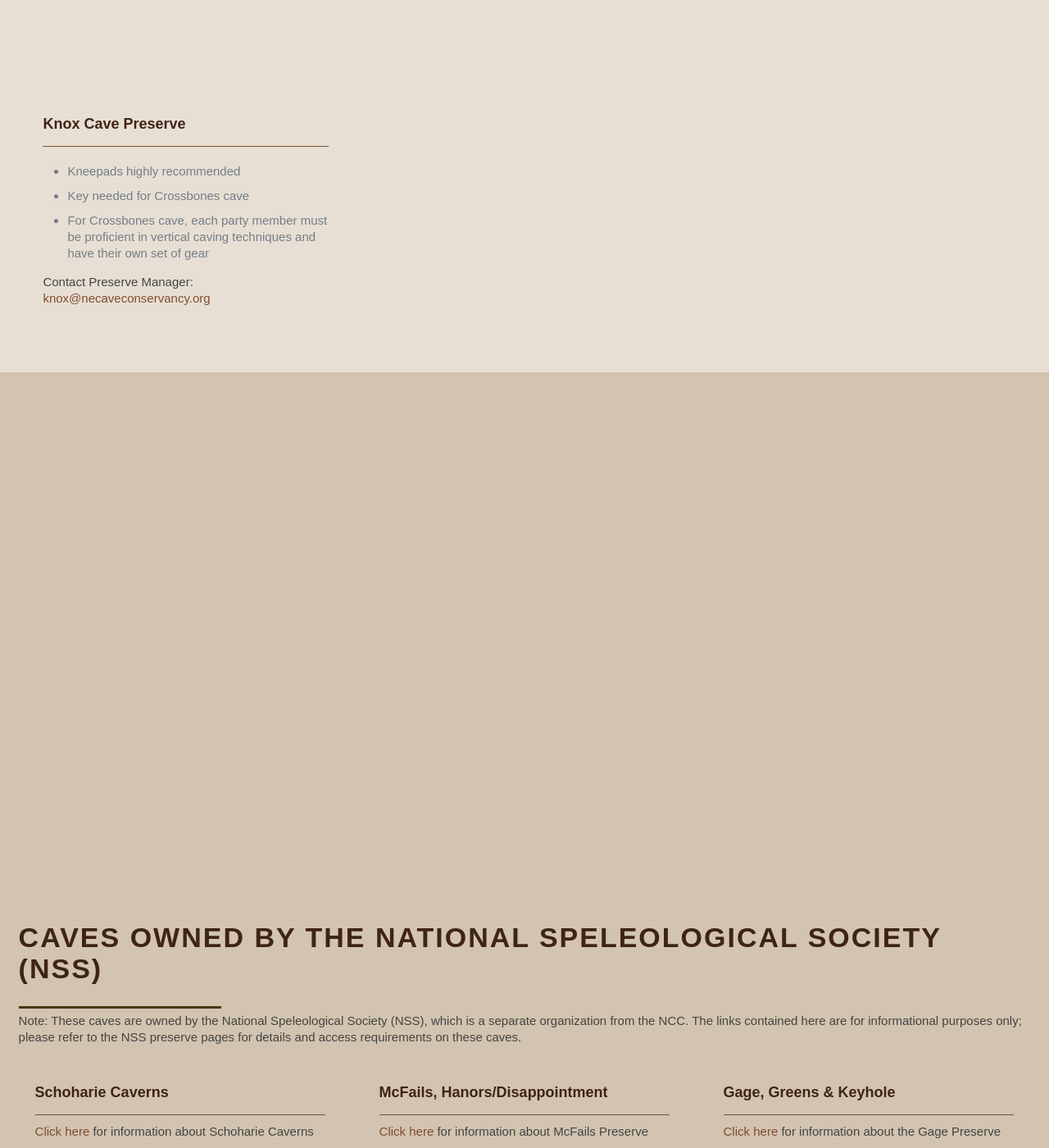
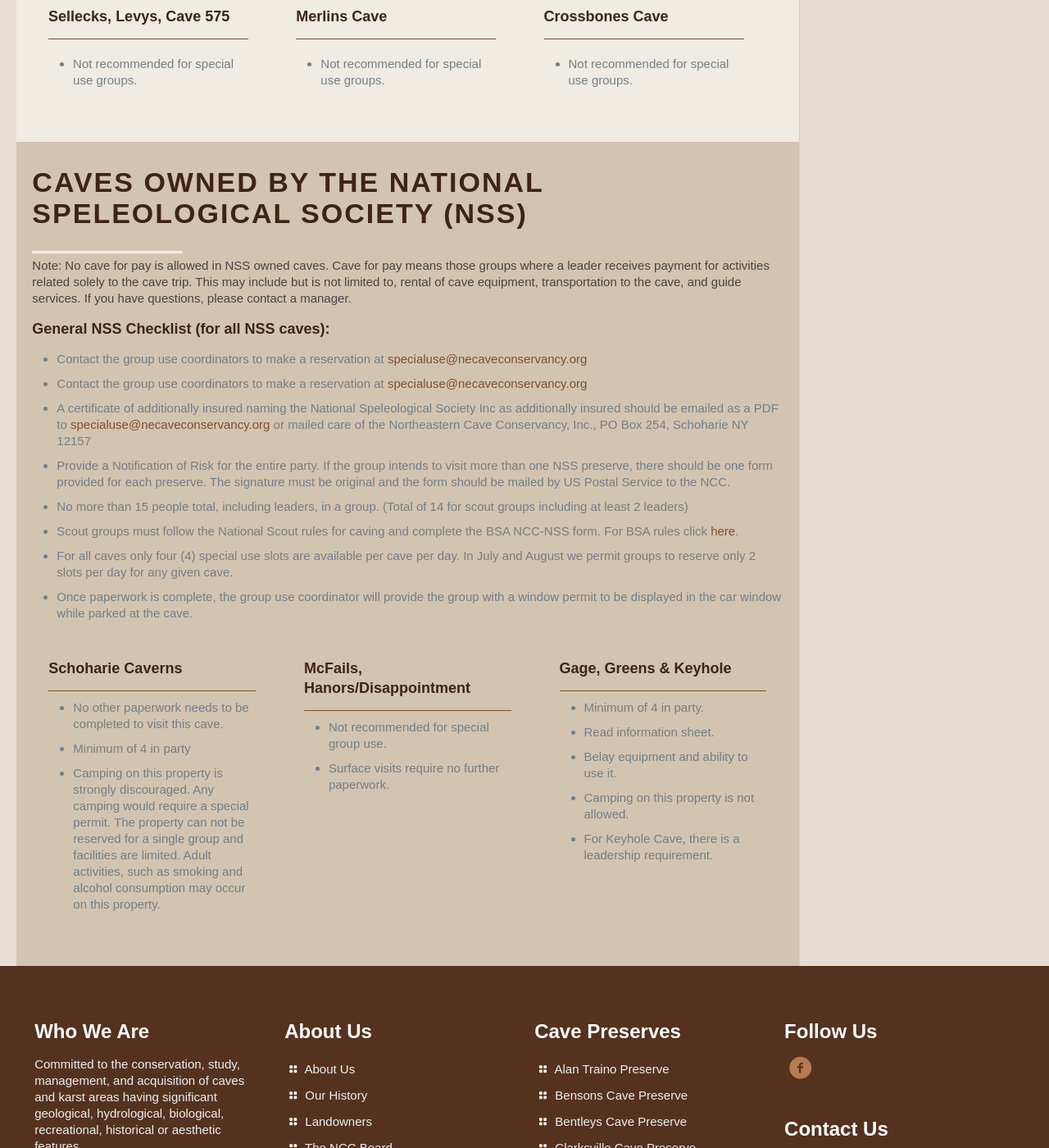
Before and after one commit to scottmconway/ncc-jekyll, a Jekyll site: the page built from cave-permit-special-use.md, in a window 1280 px wide and 1400 px high, scrolled down 1838 px. Shown: the whole window at 82% size. Built offline with Jekyll 4.4.1, drawn with Linux system fonts in a browser that asks for light colours; some web fonts are replaced; comment, search, counter and statistics services are not loaded; some of the changed text lies outside the part shown.

Commit message:
disable cave-permit-info page added cave-permit-special-use as static HTML (for now)

```diff
--- /dev/null
+++ b/_includes/cave_permit_info_special_use_page/caves_owned_by_ncc_section.html
@@ -0,0 +1,113 @@
+<div class="section mcb-section equal-height  " style="padding-top:30px; padding-bottom:20px; background-color:#F0EBE3"><div class="section_wrapper mcb-section-inner">
+<div class="wrap mcb-wrap one  column-margin-20px valign-top clearfix" style="padding:0 3% 0 0; background-color:#F0EBE3"><div class="mcb-wrap-inner"><div class="column mcb-column one column_column  column-margin-10px"><div class="column_attr clearfix" style="background-color:/#F0EBE3;">
+<h2>CAVES OWNED BY THE NORTHEASTERN CAVE CONSERVANCY (NCC)</h2>
+<p></p>
+<div style="width: 20%; height: 3px; background: ##F0EBE3; display: inline-block;"></div>
+
+
+<h5>General NCC Checklist (for all NCC caves):</h5>
+<ul>
+<li>Contact the group use coordinators to make a reservation at <a href="mailto:specialuse@necaveconservancy.org">specialuse@necaveconservancy.org</a>
+</li>
+<li>A certificate of additionally insured naming the Northeastern Cave Conservancy Inc as additionally  insured should be emailed as a PDF to <a href="mailto:specialuse@necaveconservancy.org">specialuse@necaveconservancy.org</a> or mailed to Northeastern Cave Conservancy, Inc., PO Box 254, Schoharie NY 12157.
+</li>
+<li>Note: All certificates of additionally insured naming the NCC inc must verify a minimum of $1,000,000 per occurrence liability coverage.</li>
+<li>Provide a Notification of Risk for the entire party. If the group intends to visit more than one NCC preserve, there should be one form provided for each preserve. The signature must be original and the form should be mailed by US Postal Service to the NCC.</li>
+<li>No more than 15 people total, including leaders, in a group. (Total of 14 for scout groups including at least 2 leaders)</li>
+<li>Scout groups must follow the National Scout rules for caving and complete the BSA NCC-NSS form.
+For BSA rules click <a href="/assets/documents/BSA-NCC-NSS-form-2018-fillable.pdf">here</a>.</li>
+<li>For all caves only four (4) special use slots are available per cave per day. In July and August we
+permit groups to reserve only 2 slots per day for any given cave.</li>
+<li>Once paperwork is complete, the group use coordinator will provide the group with a window permit
+to be displayed in the car window while parked at the cave.</li>
+<li>Camping is not allowed on any NCC property.</li>
+<li>Please note that there are no bathroom facilities at NCC preserves. Please plan ahead. The NCC
+supports the principles of Leave No Trace.</li>
+</ul>
+</div></div></div></div>
+<div class="wrap mcb-wrap one  column-margin-10px valign-middle clearfix" style="padding:0 3% 0 0"><div class="mcb-wrap-inner">
+<div class="column mcb-column one-third column_column  column-margin-10px"><div class="column_attr clearfix" style="background-color:/#F0F0F0; padding:20px;">
+<h5>Knox Cave</h5>
+<hr class=" hr_color" style="margin: 0 auto 20px;">
+
+<ul>
+<li>Minimum of 4 in party.</li>
+<li>Read Information Sheet</li>
+</ul>
+</div></div>
+<div class="column mcb-column one-third column_column  column-margin-10px"><div class="column_attr clearfix" style="background-color:/#F0F0F0; padding:20px;">
+<h5>Clarksville Cave</h5>
+<hr class=" hr_color" style="margin: 0 auto 20px;">
+
+<ul>
+<li>Minimum of 4 in party.</li>
+<li>No fires please.</li>
+</ul>
+</div></div>
+<div class="column mcb-column one-third column_column  column-margin-10px"><div class="column_attr clearfix" style="background-color:/#F0F0F0; padding:20px;">
+<h5>Bentleys Cave</h5>
+<hr class=" hr_color" style="margin: 0 auto 20px;">
+
+<ul>
+<li>Minimum of 4 in party.</li>
+<li>Read Information Sheet.</li>
+</ul>
+</div></div>
+</div></div>
+<div class="wrap mcb-wrap one  column-margin-20px valign-top clearfix" style="padding:0 3% 0 0"><div class="mcb-wrap-inner">
+<div class="column mcb-column one-third column_column  column-margin-10px"><div class="column_attr clearfix" style="background-color:/#F0F0F0; padding:20px;">
+<h5>Onesquethaw Cave</h5>
+<hr class=" hr_color" style="margin: 0 auto 20px;">
+
+<ul>
+<li>Minimum of 4 in party.</li>
+<li>Read Information Sheet.</li>
+</ul>
+</div></div>
+<div class="column mcb-column one-third column_column  column-margin-10px"><div class="column_attr clearfix" style="background-color:/#F0F0F0; padding:20px;">
+<h5>Bensons Cave</h5>
+<hr class=" hr_color" style="margin: 0 auto 20px;">
+
+<ul>
+<li>Minimum of 4 in party.</li>
+<li>Read Information Sheet.</li>
+<li>Each party member must be proficient in vertical caving techniques and have their own set of gear.</li>
+</ul>
+</div></div>
+<div class="column mcb-column one-third column_column  column-margin-10px"><div class="column_attr clearfix" style="background-color:/#F0F0F0; padding:20px;">
+<h5>Ella Armstrong</h5>
+<hr class=" hr_color" style="margin: 0 auto 20px;">
+
+<ul>
+<li>Ella Armstrong is a vertical cave and thus not recommended for most special use groups. Groups that are vertically competant may enter the cave.</li>
+</ul>
+</div></div>
+</div></div>
+<div class="wrap mcb-wrap one  column-margin-20px valign-top clearfix" style="padding:0 3% 0 0"><div class="mcb-wrap-inner">
+<div class="column mcb-column one-third column_column  column-margin-10px"><div class="column_attr clearfix" style="background-color:/#F0F0F0; padding:20px;">
+<h5>Sellecks, Levys, Cave 575</h5>
+<hr class=" hr_color" style="margin: 0 auto 20px;">
+
+<ul>
+<li>Not recommended for special use groups.</li>
+</ul>
+</div></div>
+<div class="column mcb-column one-third column_column  column-margin-10px"><div class="column_attr clearfix" style="background-color:/#F0F0F0; padding:20px;">
+<h5>Merlins Cave</h5>
+<hr class=" hr_color" style="margin: 0 auto 20px;">
+
+<ul>
+<li>Not recommended for special use groups.</li>
+</ul>
+</div></div>
+<div class="column mcb-column one-third column_column  column-margin-10px"><div class="column_attr clearfix" style="background-color:/#F0F0F0; padding:20px;">
+<h5>Crossbones Cave
+</h5>
+<hr class=" hr_color" style="margin: 0 auto 20px;">
+
+<ul>
+<li>Not recommended for special use groups.</li>
+</ul>
+</div></div>
+</div></div>
+</div></div>
--- /dev/null
+++ b/_includes/cave_permit_info_special_use_page/caves_owned_by_nss_section.html
@@ -0,0 +1,66 @@
+<div class="section mcb-section equal-height  " style="padding-top:30px; padding-bottom:20px; background-color:#D2C4B0"><div class="section_wrapper mcb-section-inner">
+<div class="wrap mcb-wrap one  valign-top clearfix"><div class="mcb-wrap-inner"><div class="column mcb-column one column_column  column-margin-10px"><div class="column_attr clearfix" style="background-color:/#F0EBE3;">
+<h2>CAVES OWNED BY THE NATIONAL SPELEOLOGICAL SOCIETY (NSS)</h2>
+<p></p>
+<div style="width: 20%; height: 3px; background: #F0EBE3; display: inline-block;"></div>
+
+<p>Note: No cave for pay is allowed in NSS owned caves. Cave for pay means those groups where a leader receives payment for activities related solely to the cave trip. This may include but is not limited to, rental of cave equipment, transportation to the cave, and guide services. If you have questions, please contact a manager.</p>
+
+<h5>General NSS Checklist (for all NSS caves):</h5>
+<ul>
+<li>Contact the group use coordinators to make a reservation at <a href="mailto:specialuse@necaveconservancy.org">specialuse@necaveconservancy.org</a>
+</li>
+
+<li>Contact the group use coordinators to make a reservation at <a href="mailto:specialuse@necaveconservancy.org">specialuse@necaveconservancy.org</a>
+</li>
+<li> A certificate of additionally insured naming the National Speleological Society Inc as additionally insured should be emailed as a PDF to
+ <a href="mailto:specialuse@necaveconservancy.org">specialuse@necaveconservancy.org</a> or mailed care of the Northeastern Cave Conservancy, Inc., PO Box 254, Schoharie NY 12157 </li>
+
+<li>Provide a Notification of Risk for the entire party. If the group intends to visit more than one NSS preserve, there should be one form provided for each preserve. The signature must be original and the form should be mailed by US Postal Service to the NCC. </li>
+<li>No more than 15 people total, including leaders, in a group. (Total of 14 for scout groups including at least 2 leaders)</li>
+<li>Scout groups must follow the National Scout rules for caving and complete the BSA NCC-NSS form.
+For BSA rules click <a href="/assets/documents/BSA-NCC-NSS-form-2018-fillable.pdf">here</a>. </li>
+<li>For all caves only four (4) special use slots are available per cave per day. In July and August we permit groups to reserve only 2 slots per day for any given cave. </li>
+<li>Once paperwork is complete, the group use coordinator will provide the group with a window permit to be displayed in the car window while parked at the cave.</li>
+</ul>
+
+
+
+
+</div></div></div></div>
+<div class="wrap mcb-wrap one  valign-top clearfix"><div class="mcb-wrap-inner">
+<div class="column mcb-column one-third column_column  column-margin-10px"><div class="column_attr clearfix" style="background-color:/#F0F0F0; padding:20px;">
+<h5>Schoharie Caverns</h5>
+<hr class=" hr_color" style="margin: 0 auto 10px;">
+
+<ul>
+<li>No other paperwork needs to be completed to visit this cave.</li>
+<li>Minimum of 4 in party</li>
+<li>Camping on this property is strongly discouraged. Any camping would require a special permit. The property can not be reserved for a single group and facilities are limited. Adult activities, such as smoking and alcohol consumption may occur on this property.</li>
+</ul>
+
+
+</div></div>
+<div class="column mcb-column one-third column_column  column-margin-10px"><div class="column_attr clearfix" style="background-color:/#F0F0F0; padding:20px;">
+<h5>McFails, Hanors/Disappointment</h5>
+<hr class=" hr_color" style="margin: 0 auto 10px;">
+
+<ul>
+<li>Not recommended for special group use.</li>
+<li>Surface visits require no further paperwork.</li>
+</ul>
+</div></div>
+<div class="column mcb-column one-third column_column  column-margin-10px"><div class="column_attr clearfix" style="background-color:/#F0F0F0; padding:20px;">
+<h5>Gage, Greens &amp; Keyhole</h5>
+<hr class=" hr_color" style="margin: 0 auto 10px;">
+
+<ul>
+<li>Minimum of 4 in party.</li>
+<li>Read information sheet.</li>
+<li>Belay equipment and ability to use it.</li>
+<li>Camping on this property is not allowed.</li>
+<li>For Keyhole Cave, there is a leadership requirement.</li>
+</ul>
+</div></div>
+</div></div>
+</div></div>
--- a/_includes/preserve_listing_section.html
+++ b/_includes/preserve_listing_section.html
@@ -33,6 +33,12 @@
         {{ req | markdownify | remove: '<p>' | remove: '</p>' }}
     </li>
     {% endfor %}
+
+    {% if preserve.vertical_gear_required %}
+    <li>
+        {{ site.data.common_preserve_requirements.vertical.short_requirement }}
+    </li>
+    {% endif %}
 
     {% if preserve.special_use_groups_recommended %}
     <li>
--- a/cave-permit-info.html
+++ b/cave-permit-info.html
@@ -1,4 +1,5 @@
 ---
+published: false
 layout: primary_and_sidebar_manual_sections
 title: Cave Permit Information
 subtitle: INDIVIDUALS, GROTTOS AND COLLEGE OUTING CLUBS
--- a/cave-permit-specialuse.md
+++ b/cave-permit-special-use.md
@@ -12,8 +12,8 @@ description_paragraphs:
 
 sections:
     - file: subtitle_section.html
-    - file: cave_permit_info_page/caves_owned_by_ncc_section.html
-    - file: cave_permit_info_page/caves_owned_by_nss_section.html
+    - file: cave_permit_info_special_use_page/caves_owned_by_ncc_section.html
+    - file: cave_permit_info_special_use_page/caves_owned_by_nss_section.html
 redirect_from:
   - /cave_permit_specialuse
 ---
```
Also changed, not shown: 1 other file.
